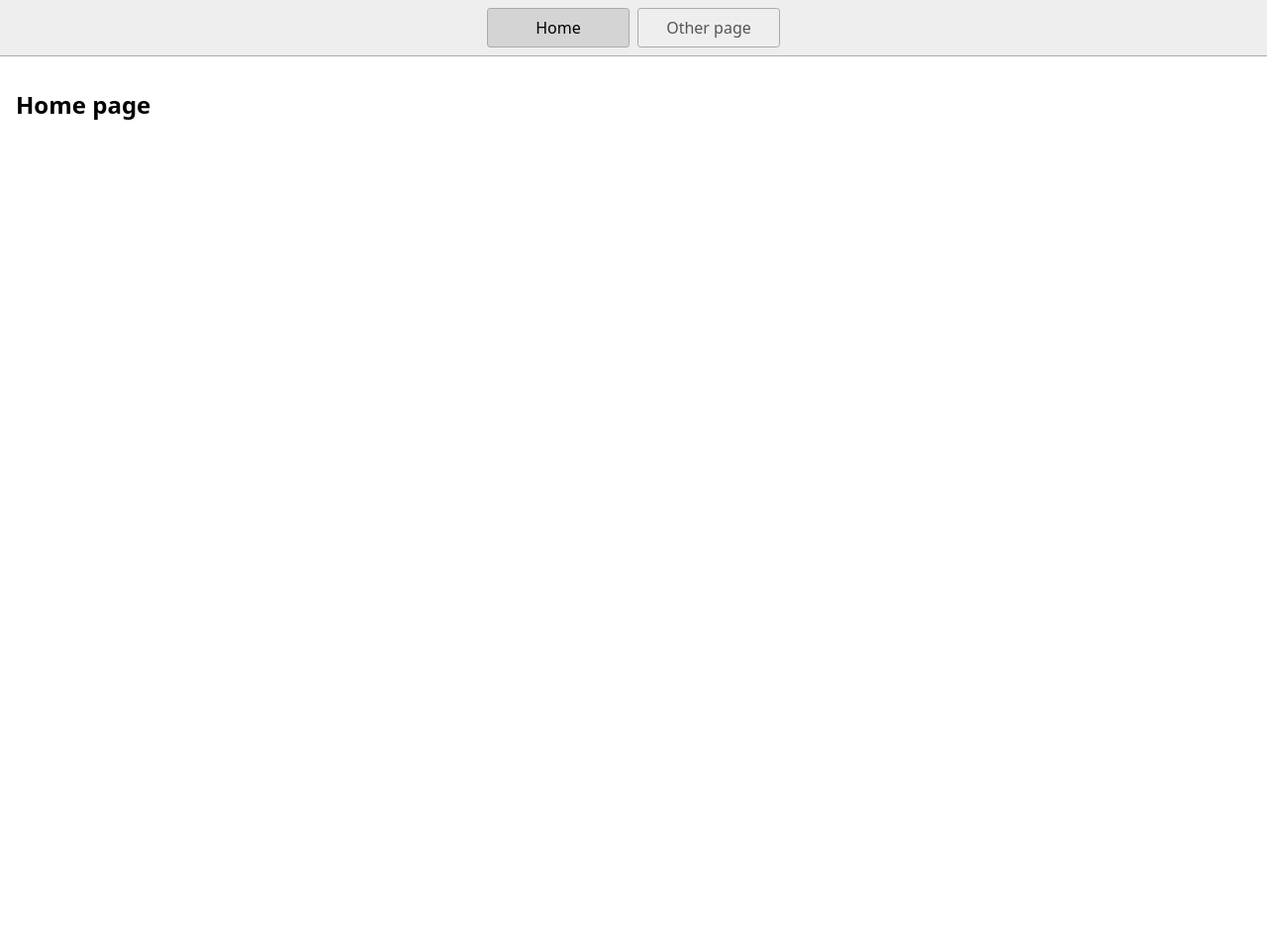
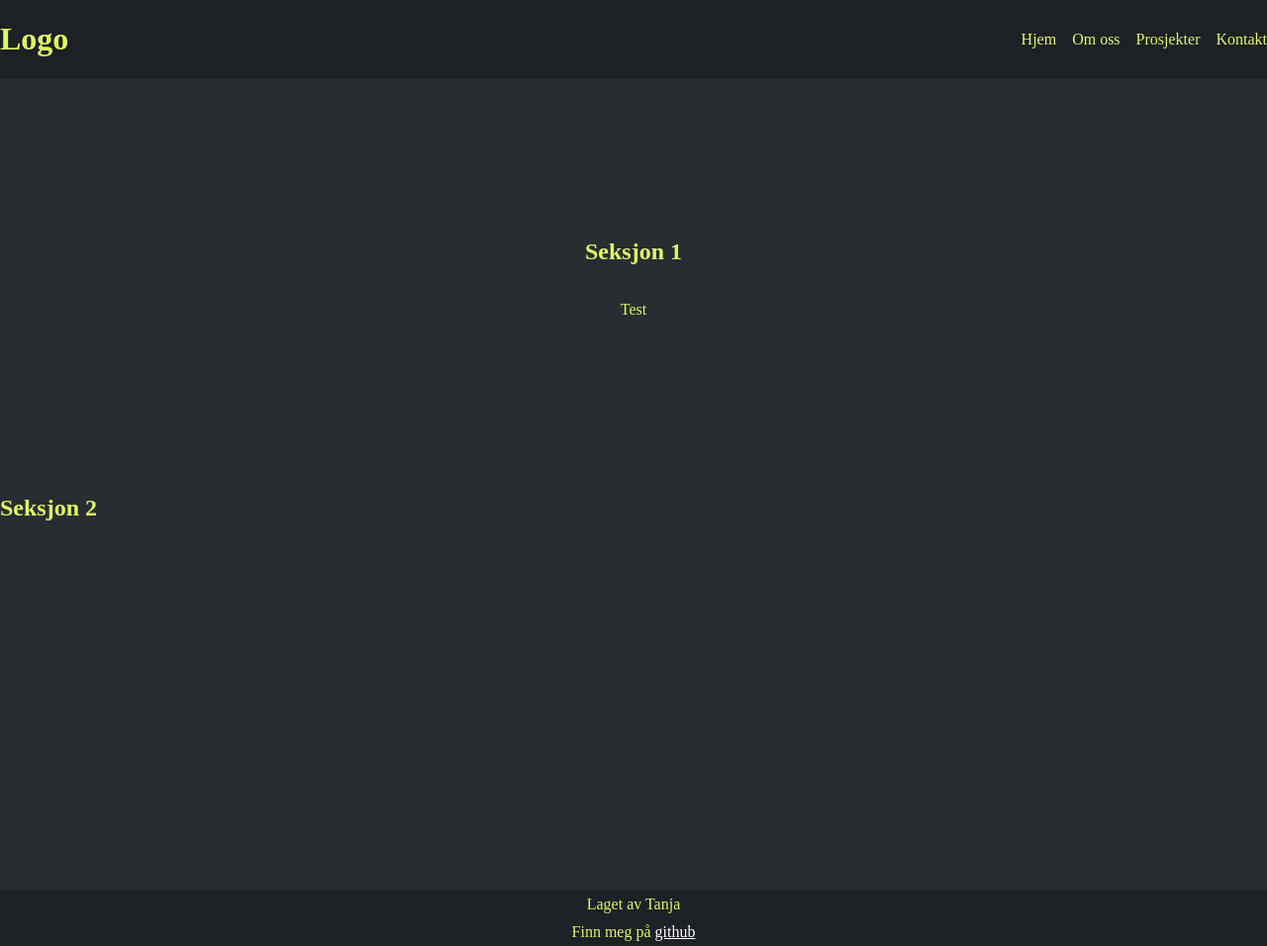
Before and after one commit to Tanjakidoy/U9-Undervisning-9-Lokale-CSS-Bibliotek-Kodeloftet, a website: page index.html in a window 1280 px wide. Shown: the whole page at 99% size. Before the commit the page ends 800 px from the top, so only its background shows below. Drawn offline with Linux system fonts and the light colour scheme.

Commit message:
After Lesson - HTML & CSS

```diff
--- a/index.html
+++ b/index.html
@@ -4,20 +4,33 @@
     <title>Home</title>
     <meta charset="UTF-8" />
     <meta name="viewport" content="width=device-width" />
-    <!--
-      Need a visual blank slate?
-      Remove all code in `styles.css`!
-    -->
     <link rel="stylesheet" href="styles.css" />
     <script type="module" src="script.js"></script>
   </head>
   <body>
-    <nav>
-      <a href="/" aria-current="page">Home</a>
-      <a href="/page2.html">Other page</a>
-    </nav>
+    <header class="flexBetween">
+      <h1>Logo</h1>
+      <nav>
+        <ul>
+          <li>Hjem</li>
+          <li>Om oss</li>
+          <li>Prosjekter</li>
+          <li>Kontakt</li>
+        </ul>
+      </nav>
+    </header>
     <main>
-      <h1>Home page</h1>
+      <section class="flexColCenter">
+        <h1>Seksjon 1</h1>
+        <p>Test</p>
+      </section>
+      <section>
+        <h2>Seksjon 2</h2>
+      </section>
     </main>
+    <footer class="flexColCenter">
+      <p>Laget av Tanja</p>
+      <p>Finn meg på <a href="https://github.com/juliekodehode">github</p>
+    </footer>
   </body>
 </html>
--- a/styles.css
+++ b/styles.css
@@ -1,46 +1,85 @@
+/* Varables */
+* {
+  --primaryColor: #1D2025;
+}
+
+/* Gobal */
 * {
   box-sizing: border-box;
 }
 
 body {
   margin: 0;
-  font-family: system-ui, sans-serif;
-  color: black;
-  background-color: white;
+    }
+
+h1 {
+color: #DEF863;
 }
 
-nav {
+h2 {
+  color: #DEF863;
+  }
+
+p {
+  color: #DEF863;
+  }
+
+li {
+  color: #DEF863;
+  }
+
+header {
   display: flex;
-  flex-wrap: wrap;
+  justify-content: space-between;
   align-items: center;
-  justify-content: center;
-  padding: 0.5rem;
-  gap: 0.5rem;
-  border-bottom: solid 1px #aaa;
-  background-color: #eee;
-}
+  background-color: var(--primaryColor);
+   }
 
-nav a {
-  display: inline-block;
-  min-width: 9rem;
-  padding: 0.5rem;
-  border-radius: 0.2rem;
-  border: solid 1px #aaa;
-  text-align: center;
-  text-decoration: none;
-  color: #555;
-}
-
-nav a[aria-current='page'] {
-  color: #000;
-  background-color: #d4d4d4;
+ul {
+  display: flex;
+  list-style-type: none;
+  gap: 16px;
 }
 
 main {
-  padding: 1rem;
+  min-height: 100vh;
+  background-color: #292D32;
 }
 
-h1 {
-  font-weight: bold;
-  font-size: 1.5rem;
+footer {
+  display: flex;
+  flex-direction: column;
+  align-items: center;
+  background-color: var(--primaryColor);
 }
+
+footer > p {
+  margin: 5px 0;
+}
+
+a {
+  color: white;
+}
+
+section {
+  min-height: 50vh;
+}
+
+/* Non-global */
+.flexRowCenter {
+  display: flex;
+  justify-content: center;
+  align-items: center;
+}
+
+.flexColCenter {
+  display: flex;
+  flex-direction: column;
+  justify-content: center;
+  align-items: center;
+}
+
+.flexBetween {
+  display: flex;
+  justify-content: space-between;
+}
```
Also changed, not shown: 1 other file.
